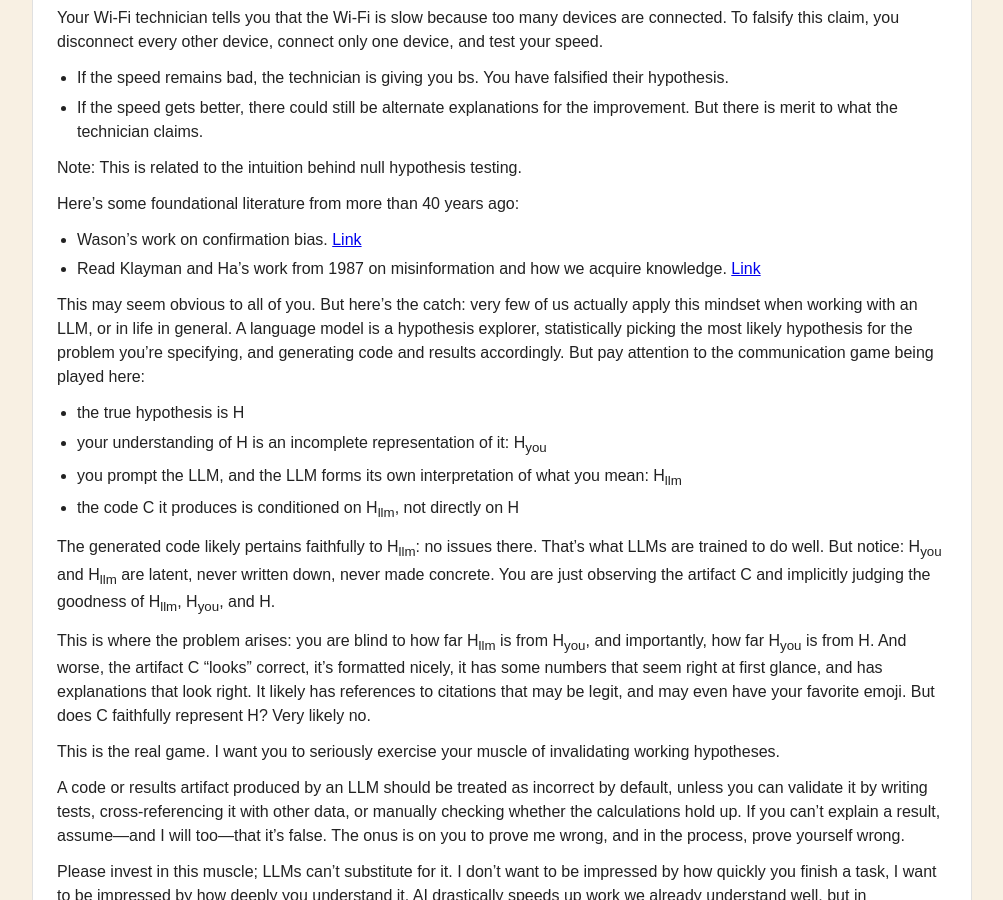
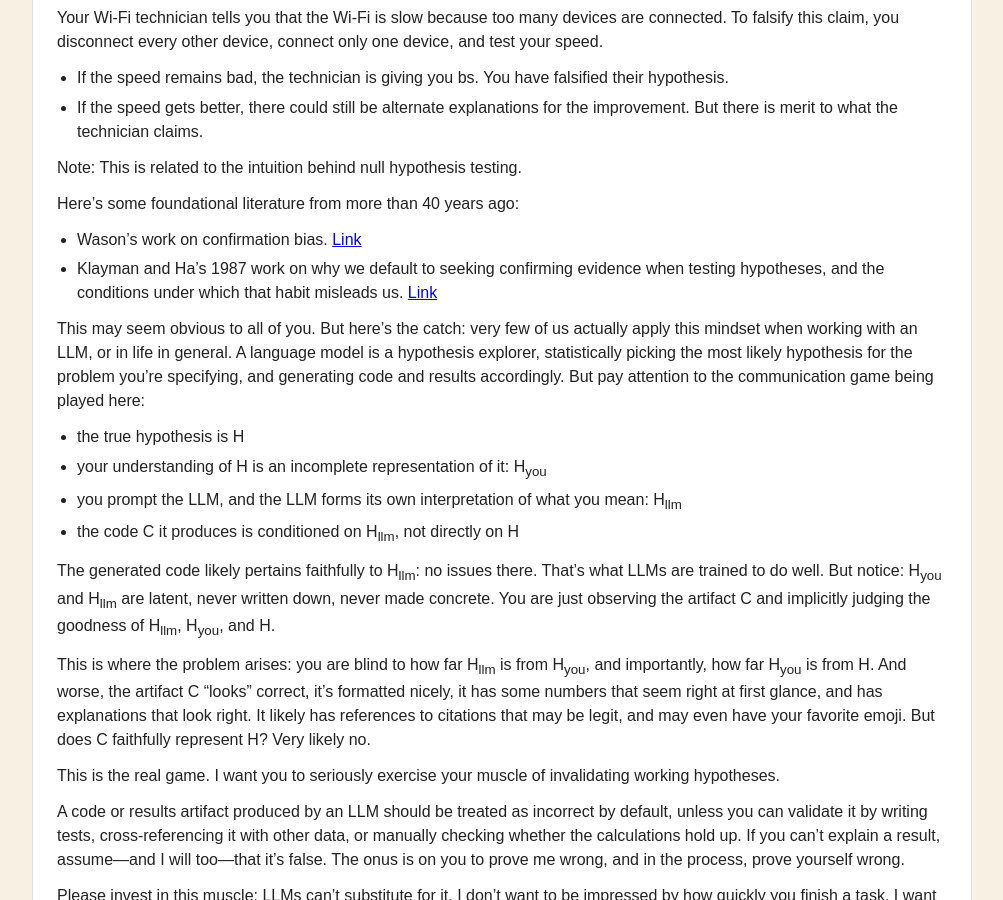
Before and after one commit to manana-labs/manana-labs.github.io, a Jekyll site: the page built from _posts/2026-09-20-a-note-on-the-use-of-llms-for-exploratory-tasks.md, in a window 1280 px wide and 900 px high, scrolled down 1103 px. Shown: the whole window, without its empty margins (138-1141 px from the left). Built offline with Jekyll 4.4.1, drawn with Linux system fonts in a browser that asks for light colours.

Commit message:
Improve summary of Klayman and Ha citation
Co-Authored-By: Claude Sonnet 5 <noreply@anthropic.com>

```diff
--- a/_posts/2026-09-20-a-note-on-the-use-of-llms-for-exploratory-tasks.md
+++ b/_posts/2026-09-20-a-note-on-the-use-of-llms-for-exploratory-tasks.md
@@ -35,7 +35,7 @@ Note: This is related to the intuition behind null hypothesis testing.
 Here's some foundational literature from more than 40 years ago:
 
 - Wason's work on confirmation bias. [Link](https://en.wikipedia.org/wiki/Peter_Cathcart_Wason)
-- Read Klayman and Ha's work from 1987 on misinformation and how we acquire knowledge. [Link](http://stats.org.uk/statistical-inference/KlaymanHa1987.pdf)
+- Klayman and Ha's 1987 work on why we default to seeking confirming evidence when testing hypotheses, and the conditions under which that habit misleads us. [Link](http://stats.org.uk/statistical-inference/KlaymanHa1987.pdf)
 
 This may seem obvious to all of you. But here's the catch: very few of us actually apply this mindset when working with an LLM, or in life in general. A language model is a hypothesis explorer, statistically picking the most likely hypothesis for the problem you're specifying, and generating code and results accordingly.
 But pay attention to the communication game being played here:
```
